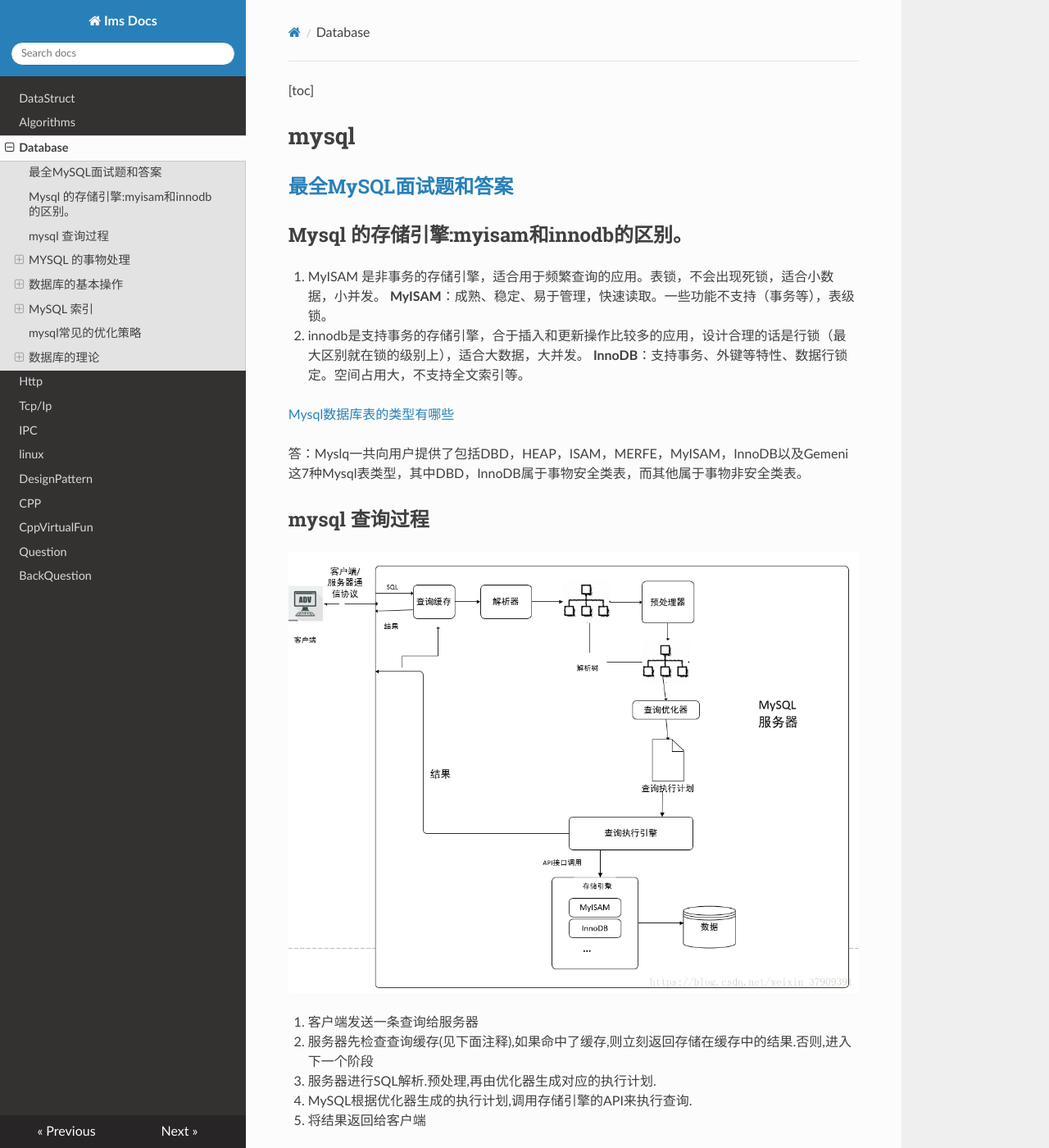
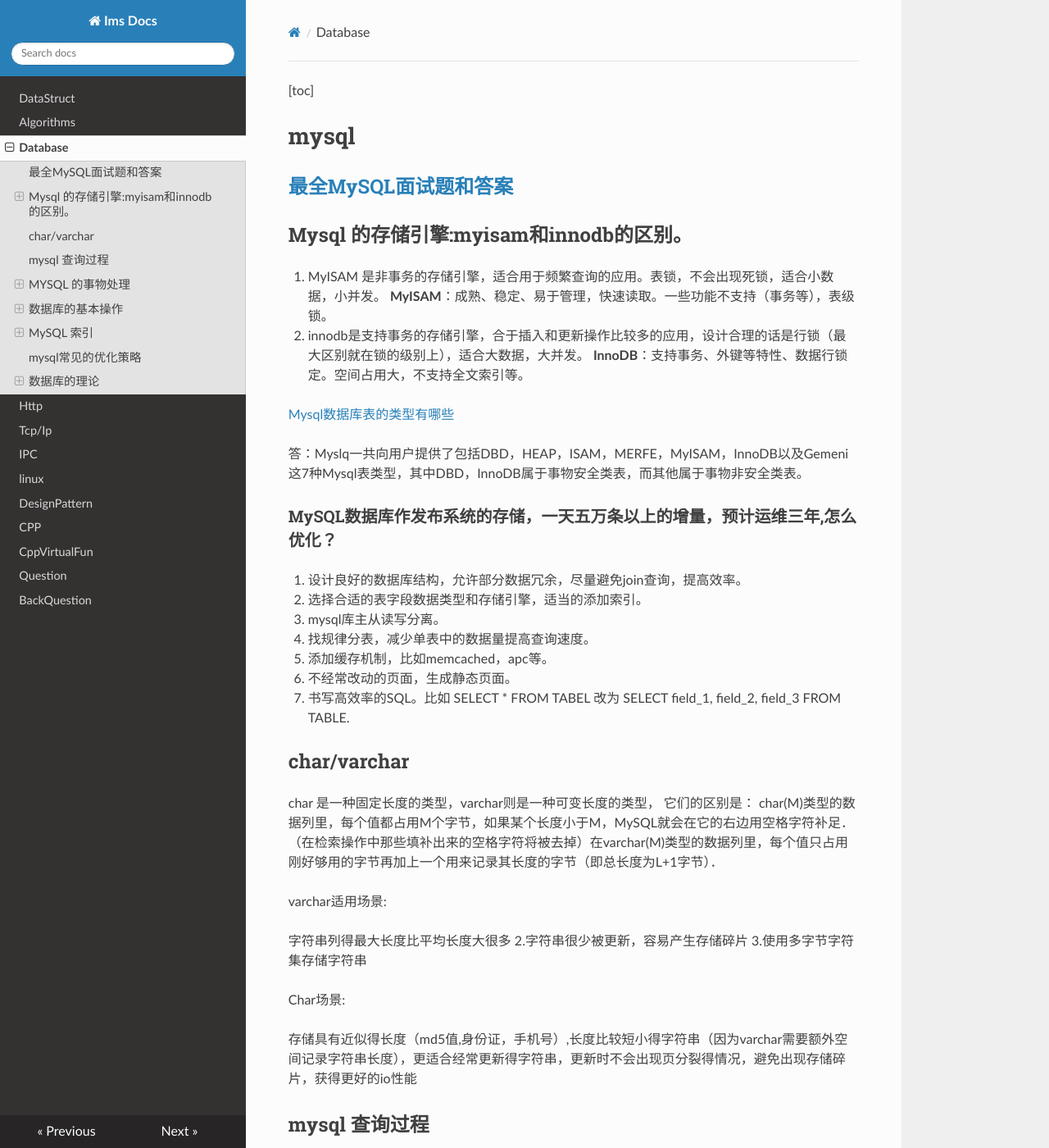
Before and after one commit to ims0/mkdocs, an MkDocs documentation site: the page built from docs/database.md, in a window 1280 px wide and 1400 px high. Shown: the whole window at 82% size. Built offline with MkDocs 1.6.1, drawn with Linux system fonts in a browser that asks for light colours; nearby versions of some CDN libraries.

Commit message:
add mysql info

```diff
--- a/docs/database.md
+++ b/docs/database.md
@@ -15,6 +15,28 @@
 
 答：Myslq一共向用户提供了包括DBD，HEAP，ISAM，MERFE，MyISAM，InnoDB以及Gemeni这7种Mysql表类型，其中DBD，InnoDB属于事物安全类表，而其他属于事物非安全类表。
 
+### MySQL数据库作发布系统的存储，一天五万条以上的增量，预计运维三年,怎么优化？
+1. 设计良好的数据库结构，允许部分数据冗余，尽量避免join查询，提高效率。
+2. 选择合适的表字段数据类型和存储引擎，适当的添加索引。
+3. mysql库主从读写分离。
+4. 找规律分表，减少单表中的数据量提高查询速度。
+5. 添加缓存机制，比如memcached，apc等。
+6. 不经常改动的页面，生成静态页面。
+7. 书写高效率的SQL。比如 SELECT * FROM TABEL 改为 SELECT field_1, field_2, field_3 FROM TABLE.
+
+## char/varchar
+
+char 是一种固定长度的类型，varchar则是一种可变长度的类型，
+它们的区别是：
+char(M)类型的数据列里，每个值都占用M个字节，如果某个长度小于M，MySQL就会在它的右边用空格字符补足．（在检索操作中那些填补出来的空格字符将被去掉）在varchar(M)类型的数据列里，每个值只占用刚好够用的字节再加上一个用来记录其长度的字节（即总长度为L+1字节）．
+
+varchar适用场景:
+
+字符串列得最大长度比平均长度大很多 2.字符串很少被更新，容易产生存储碎片 3.使用多字节字符集存储字符串
+
+Char场景:
+
+存储具有近似得长度（md5值,身份证，手机号）,长度比较短小得字符串（因为varchar需要额外空间记录字符串长度），更适合经常更新得字符串，更新时不会出现页分裂得情况，避免出现存储碎片，获得更好的io性能
 
 ## mysql 查询过程
 ![avatar](database_pic/mysql_lookup.png)
```
